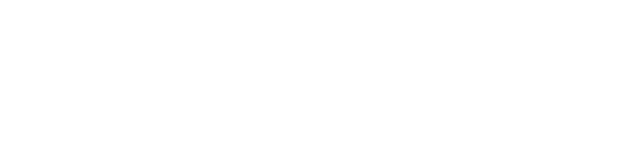
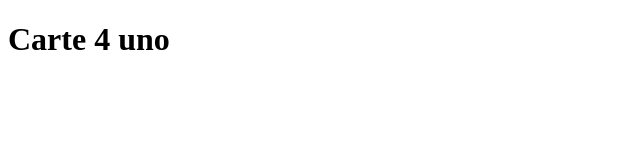
Before and after one commit to andi-kelmendi/edenschool-duo, a plain HTML site: page index.html in a window 1280 px wide. Shown: the whole page, without its empty margins (0-640 px from the left). Drawn offline with Linux system fonts and the light colour scheme.

Commit message:
feat(app): add title

```diff
--- a/index.html
+++ b/index.html
@@ -6,6 +6,6 @@
     <title>Document</title>
 </head>
 <body>
-
+    <h1>Carte 4 uno</h1>
 </body>
 </html>
```
